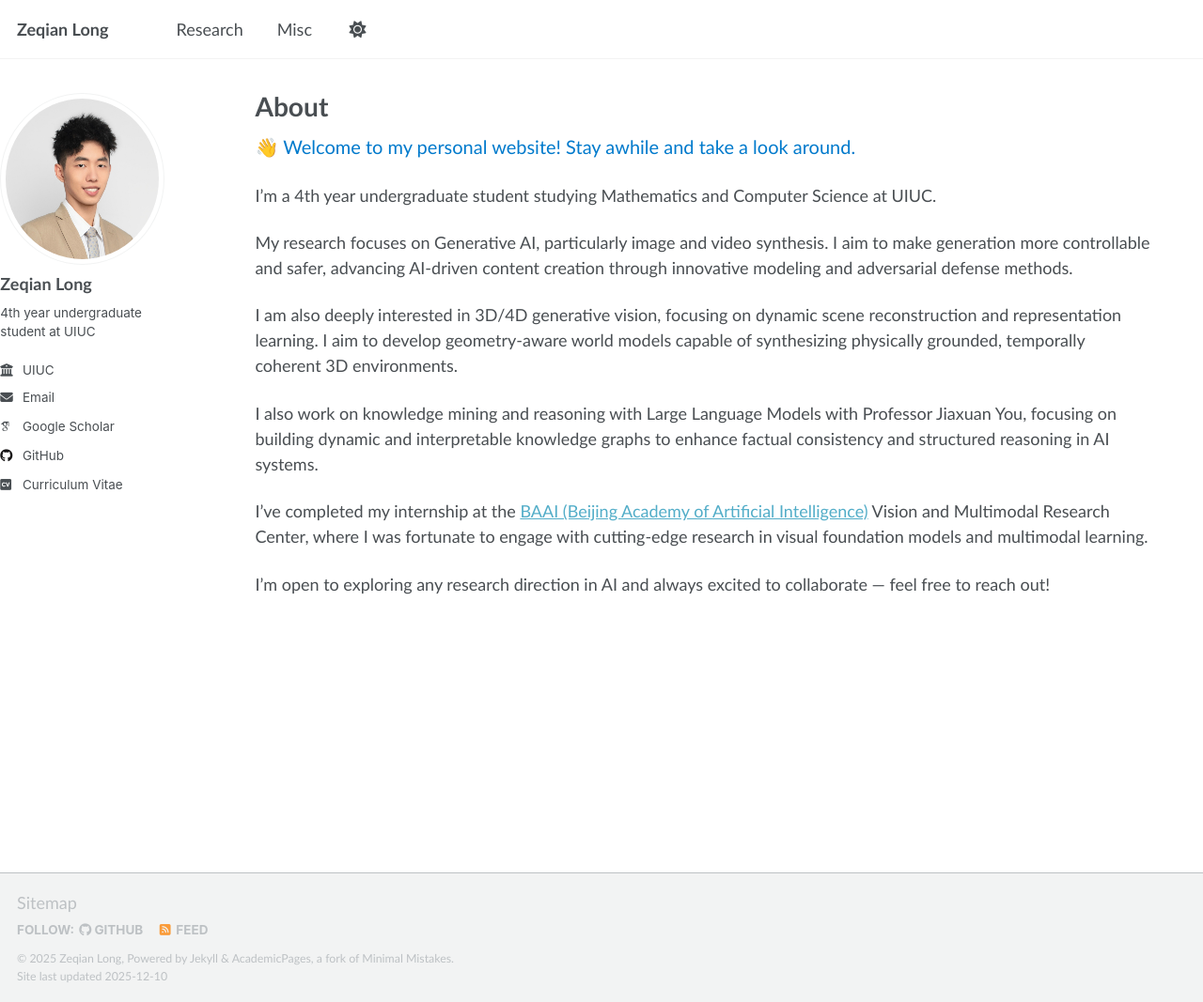
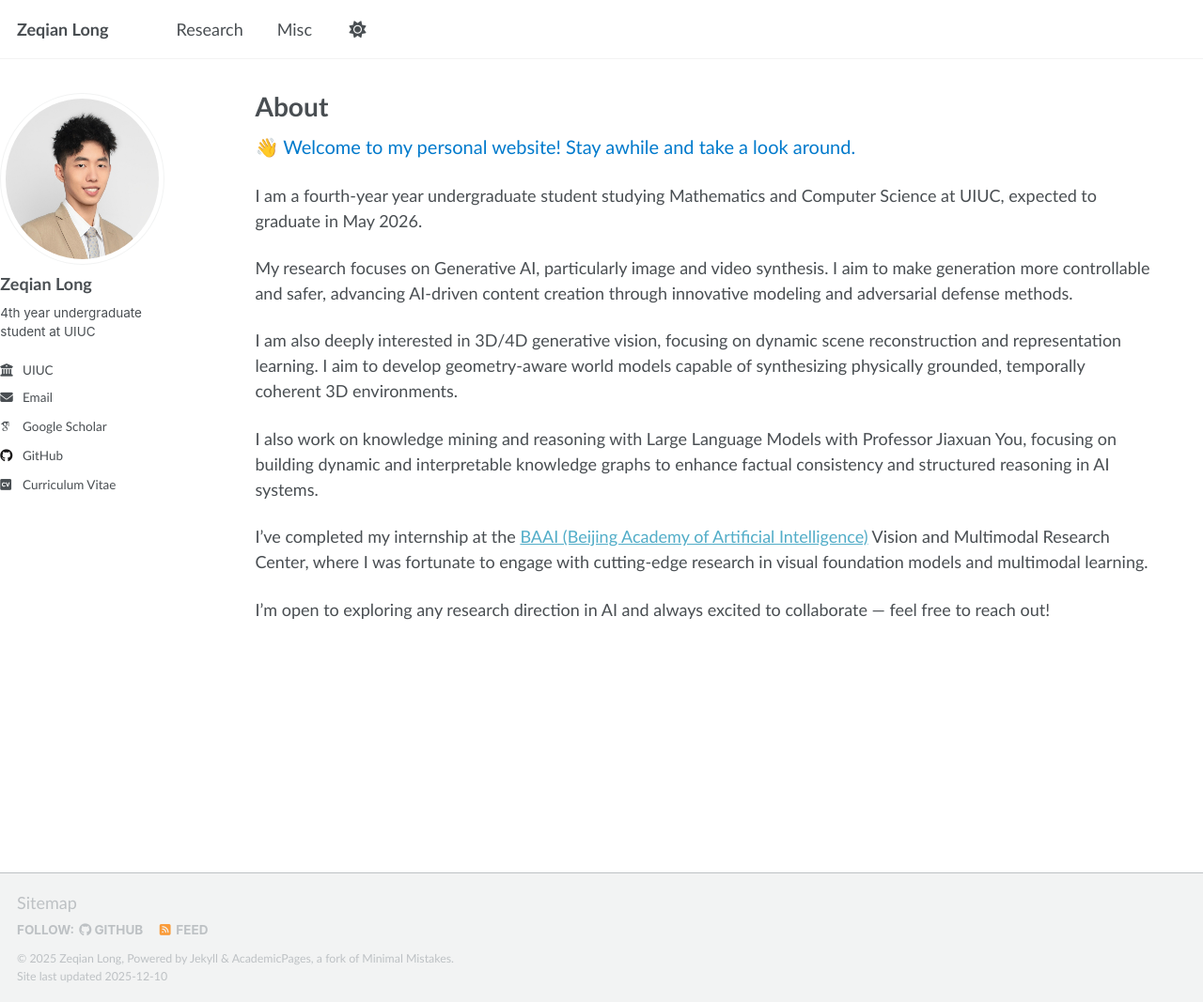
Before and after one commit to Zeqian-Long/Zeqian-Long.github.io, a Jekyll site: the page built from _pages/about.md, in a window 1280 px wide and 1067 px high. Shown: the whole window at 94% size. Built offline with Jekyll 4.4.1, drawn with Linux system fonts in a browser that asks for light colours; some web fonts are replaced; a script that is not in the unit is left out; a style sheet for code colours, icons or effects is not loaded.

Commit message:
adjust font

```diff
--- a/_pages/about.md
+++ b/_pages/about.md
@@ -9,7 +9,7 @@
 
 <span style="color:#007acc; font-size:20px;">👋 Welcome to my personal website! Stay awhile and take a look around.</span>
 
-I'm a 4th year undergraduate student studying Mathematics and Computer Science at UIUC.
+I am a fourth-year year undergraduate student studying Mathematics and Computer Science at UIUC, expected to graduate in May 2026.
 
 My research focuses on Generative AI, particularly image and video synthesis. I aim to make generation more controllable and safer, advancing AI-driven content creation through innovative modeling and adversarial defense methods.
 
--- a/_sass/layout/_sidebar.scss
+++ b/_sass/layout/_sidebar.scss
@@ -143,6 +143,8 @@
 .author__pronouns {
   margin: 0;
 
+  font-family: "Trebuchet MS", "Lucida Grande", "Lucida Sans Unicode", "Lucida Sans", Arial, sans-serif;
+
   @include breakpoint($large) {
     margin-top: 10px;
     margin-bottom: 10px;
@@ -247,6 +249,7 @@
   }
 
   li {
+    font-family: "Trebuchet MS", "Lucida Grande", "Lucida Sans Unicode", "Lucida Sans", Arial, sans-serif;
     white-space: nowrap;
   }
 
@@ -257,6 +260,7 @@
     padding-top: 2px;
     padding-bottom: 2px;
     color: inherit;
+    font-family: "Trebuchet MS", "Lucida Grande", "Lucida Sans Unicode", "Lucida Sans", Arial, sans-serif;
     font-size: $type-size-5;
     text-decoration: none;
 
```
